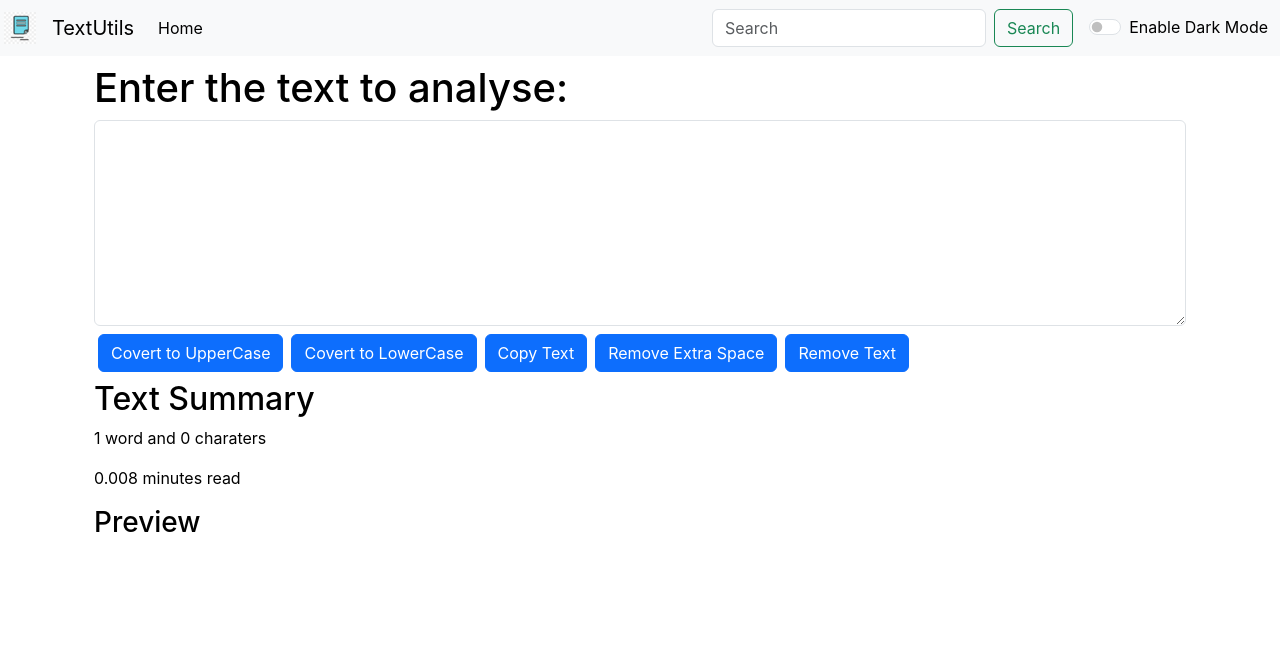
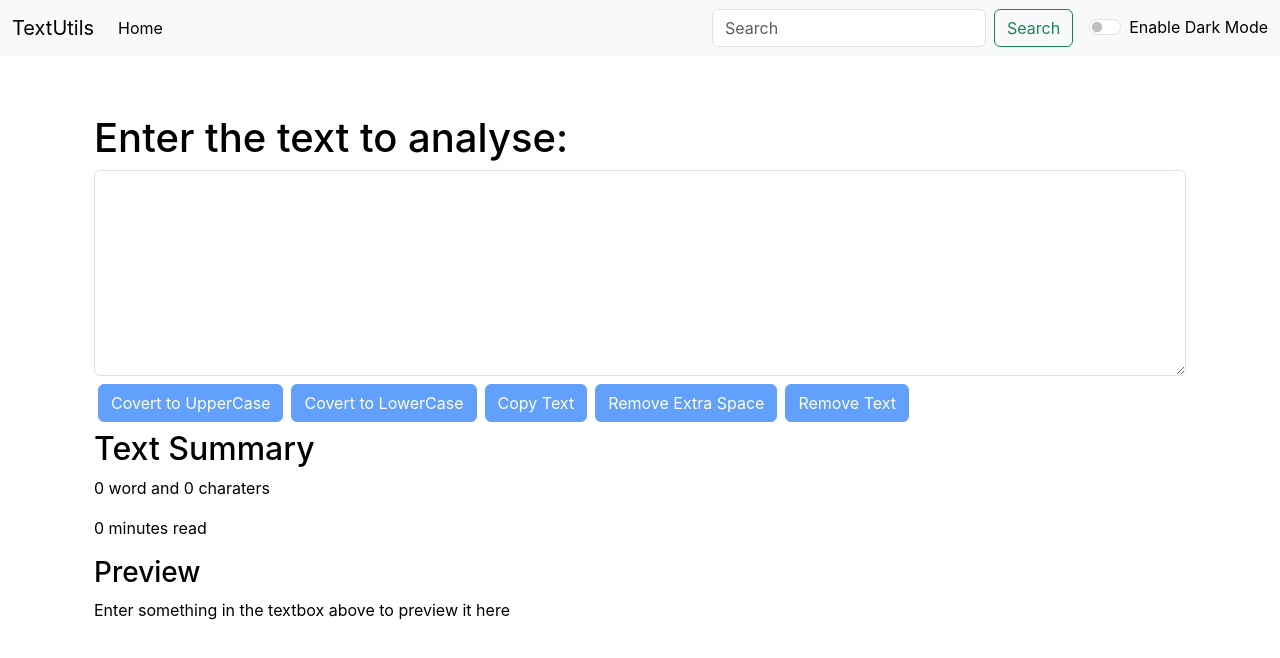
Before and after one commit to UV304/textutils-reactapp, a React (Create React App) app: page /about in a window 1280 px wide. Shown: the top 658 px of the page. Built offline with nearby package versions, Linux system fonts and the light colour scheme.

Commit message:
fixed bugs

```diff
--- a/src/components/Alert.js
+++ b/src/components/Alert.js
@@ -7,8 +7,10 @@ export default function Alert(props) {
 
     return (
 
-        props.alert && <div className={`alert alert-${props.alert.type} alert-dismissible fade show`} role="alert">
-            <strong>{capitalize(props.alert.type)}:</strong> {props.alert.msg}
+        <div style={{ height: '50px' }}>
+            {props.alert && <div className={`alert alert-${props.alert.type} alert-dismissible fade show`} role="alert">
+                <strong>{capitalize(props.alert.type)}:</strong> {props.alert.msg}
+            </div>}
         </div>
 
     )
--- a/src/components/Navbar.js
+++ b/src/components/Navbar.js
@@ -6,7 +6,6 @@ function Navbar(props) {
     return (
         <>
             <nav className={`navbar navbar-expand-lg navbar-${props.mode} bg-${props.mode}`}>
-                <img className='mx-1' src="favicon-32x32.png" alt="..." />
                 <div className="container-fluid">
                     <a className="navbar-brand" href="#">{props.title}</a>
                     <button className="navbar-toggler" type="button" data-bs-toggle="collapse" data-bs-target="#navbarSupportedContent" aria-controls="navbarSupportedContent" aria-expanded="false" aria-label="Toggle navigation">
--- a/src/components/TextForms.js
+++ b/src/components/TextForms.js
@@ -38,6 +38,7 @@ export default function TextForms(props) {
         props.showAlert('Removed Extra Space', 'success')
     }
 
+    const disable = text.trim().split(' ').filter((element) => { return element.length !== 0 }).length === 0
 
     return (
         <>
@@ -45,19 +46,19 @@ export default function TextForms(props) {
                 <h1>{props.heading}</h1>
                 <div className="mb-2">
                     <textarea className="form-control my-2" id="myBox" style={{ background: props.mode === 'light' ? 'white' : '#495057', color: props.mode === 'light' ? 'black' : 'white' }} onChange={handleOnChange} rows="8" value={text} ></textarea>
-                    <button onClick={handleUpperCase} type="button" className="btn btn-primary mx-1">Covert to UpperCase</button>
-                    <button onClick={handleLowerCase} type="button" className="btn btn-primary mx-1">Covert to LowerCase</button>
-                    <button onClick={handleCopyText} type="button" className="btn btn-primary mx-1">Copy Text</button>
-                    <button onClick={handleRemoveExtraSpaces} type="button" className="btn btn-primary mx-1">Remove Extra Space</button>
-                    <button onClick={handleRemoveText} type="button" className="btn btn-primary mx-1">Remove Text</button>
+                    <button disabled={disable} onClick={handleUpperCase} type="button" className="btn btn-primary mx-1">Covert to UpperCase</button>
+                    <button disabled={disable} onClick={handleLowerCase} type="button" className="btn btn-primary mx-1">Covert to LowerCase</button>
+                    <button disabled={disable} onClick={handleCopyText} type="button" className="btn btn-primary mx-1">Copy Text</button>
+                    <button disabled={disable} onClick={handleRemoveExtraSpaces} type="button" className="btn btn-primary mx-1">Remove Extra Space</button>
+                    <button disabled={disable} onClick={handleRemoveText} type="button" className="btn btn-primary mx-1">Remove Text</button>
                 </div>
             </div>
             <div className={`container my-2 text-${props.mode === 'light' ? 'black' : 'white'}`}>
                 <h2>Text Summary</h2>
-                <p>{text.trim().split(' ').length} {text.trim().split(' ').length === 1 ? 'word' : 'words'} and {text.trim().length} {text.trim().length === 1 ? 'character' : 'charaters'}  </p>
-                <p>{0.008 * text.trim().split(' ').length} minutes read</p>
+                <p>{text.trim().split(' ').filter((element) => { return element.length !== 0 }).length} {text.trim().split(' ').length === 1 ? 'word' : 'words'} and {text.trim().length} {text.trim().length === 1 ? 'character' : 'charaters'}  </p>
+                <p>{0.008 * text.trim().split(' ').filter((element) => { return element.length !== 0 }).length} minutes read</p>
                 <h3>Preview</h3>
-                <p>{text}</p>
+                <p>{text.trim().split(' ').filter((element) => { return element.length !== 0 }).length > 0 ? text : 'Enter something in the textbox above to preview it here'}</p>
             </div>
 
         </>
```
